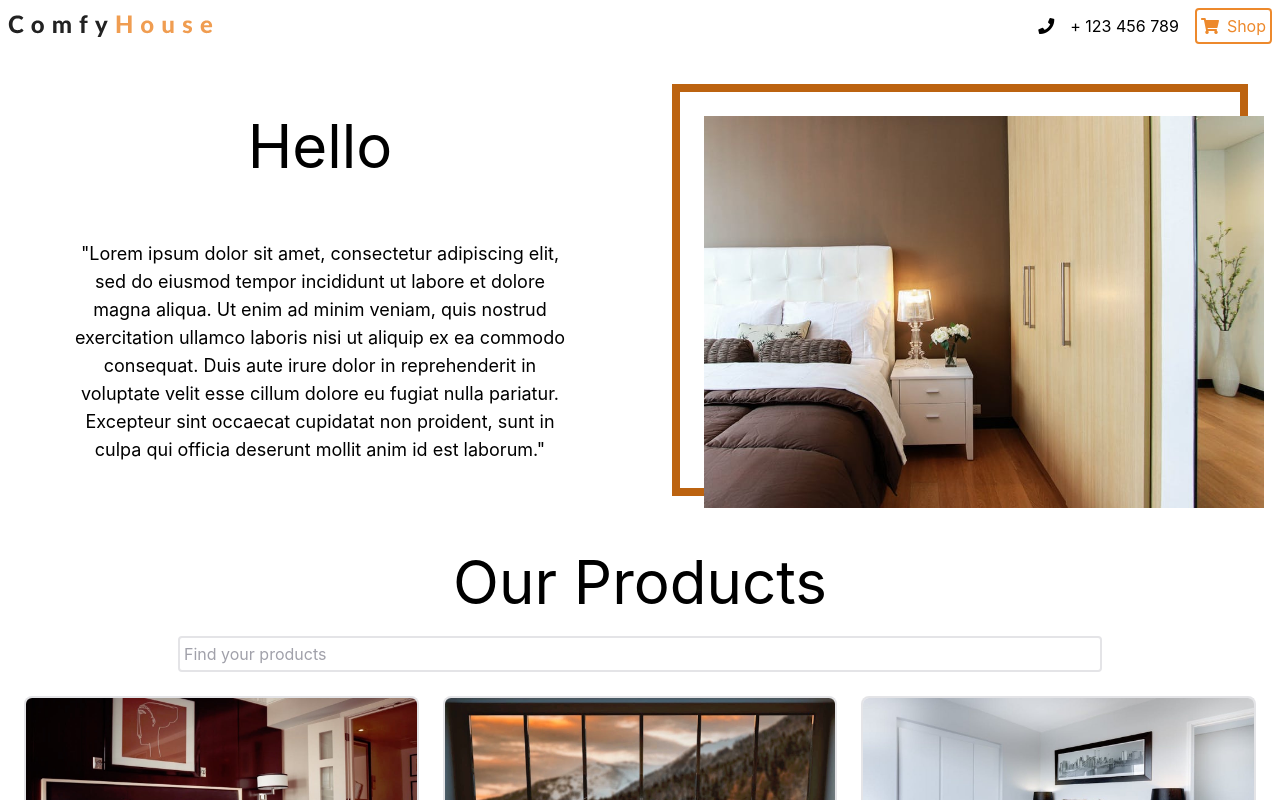
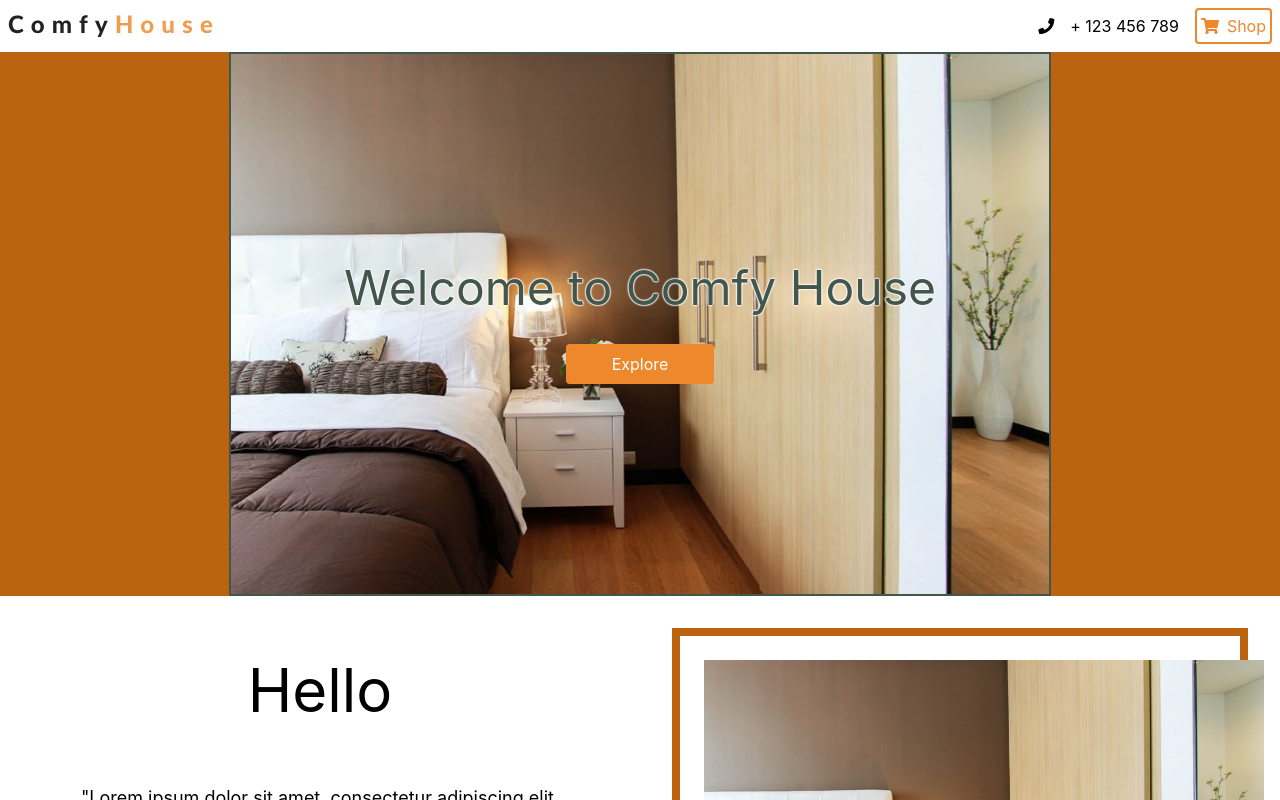
Before and after one commit to Dacker15/comfy-house, a React (Create React App) app: page / in a window 1280 px wide. Shown: the top 800 px of the page. Built offline with nearby package versions, Linux system fonts and the light colour scheme; the HTML template or start-up script is replaced by a standard one.

Commit message:
feat: Add splash screen

```diff
--- a/src/App.tsx
+++ b/src/App.tsx
@@ -4,6 +4,7 @@ import { mapProducts } from 'src/lib/utils'
 import About from 'src/components/about/About'
 import Appbar from 'src/components/appbar/Appbar'
 import Gallery from 'src/components/gallery/Gallery'
+import Splash from 'src/components/splash/Splash'
 
 const App: VFC = () => {
   const [products, setProducts] = useState<Product[]>([])
@@ -21,6 +22,7 @@ const App: VFC = () => {
   return (
     <div>
       <Appbar />
+      <Splash />
       <About />
       <Gallery products={products} onAdd={onAdd} />
     </div>
--- /dev/null
+++ b/src/components/splash/Splash.tsx
@@ -0,0 +1,21 @@
+import React, { VFC } from 'react'
+import Button from 'src/base/Button'
+import './styles.scss'
+
+const Splash: VFC = () => {
+  return (
+    <div className="splash">
+      <div
+        className="splash-image"
+        style={{ backgroundImage: `url('${process.env.PUBLIC_URL}/assets/hero-bcg.jpeg')` }}
+      >
+        <div className="splash-image-explore">
+          <p className="splash-image-explore-title">Welcome to Comfy House</p>
+          <Button className="splash-image-explore-button">Explore</Button>
+        </div>
+      </div>
+    </div>
+  )
+}
+
+export default Splash
--- /dev/null
+++ b/src/components/splash/styles.scss
@@ -0,0 +1,19 @@
+.splash {
+  @apply flex items-center justify-center md:px-3 lg:px-6 bg-primary;
+  &-image {
+    @apply flex items-center justify-center
+    w-full md:w-9/12 lg:w-8/12
+    h-96 md:h-112 lg:h-120
+    bg-full bg-center bg-no-repeat
+    border-2 border-secondary;
+    &-explore {
+      @apply flex flex-col gap-y-8 text-center items-center;
+      &-title {
+        @apply text-5xl text-secondary border-text-white;
+      }
+      &-button {
+        @apply w-1/4;
+      }
+    }
+  }
+}
--- a/tailwind.config.js
+++ b/tailwind.config.js
@@ -18,6 +18,15 @@ module.exports = {
       },
       animation: {
         'up-down': 'up-down 3s ease-in-out'
+      },
+      height: {
+        112: '32rem',
+        120: '34rem',
+        128: '36rem',
+        134: '38rem'
+      },
+      backgroundSize: {
+        full: '100% 100%'
       }
     },
     colors: {
@@ -43,13 +52,18 @@ module.exports = {
     }
   },
   plugins: [
-    plugin(({ addUtilities }) => {
-      const newUtilities = {
+    plugin(({ addUtilities, theme }) => {
+      const backgroundUtilities = {
         '.background-none': {
           background: 'none'
         }
       }
-      addUtilities(newUtilities)
+      const textShadowUtilities = {
+        '.border-text-white': {
+          'text-shadow': '0 0 2px white, 0 0 2px white, 0 0 2px white, 0 0 2px white'
+        }
+      }
+      addUtilities({ ...backgroundUtilities, ...textShadowUtilities })
     })
   ]
 }
```
